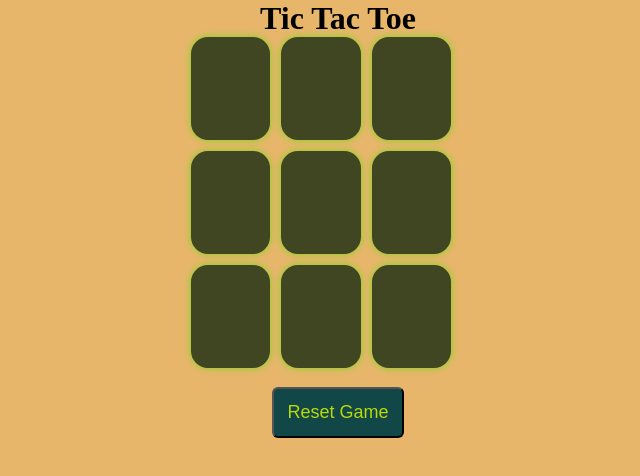
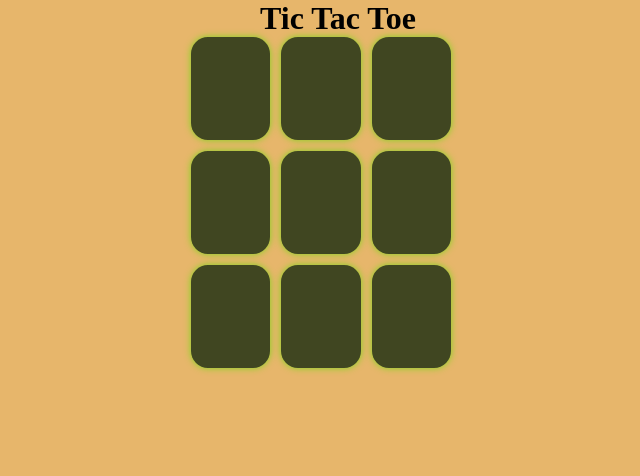
Before and after one commit to koushaladhikari/ticktaktoe, a plain HTML site: page index.html in a window 1280 px wide. Shown: the whole page, without its empty margins (302-942 px from the left). Drawn offline with Linux system fonts and the light colour scheme.

Commit message:
Update index.html

```diff
--- a/index.html
+++ b/index.html
@@ -22,8 +22,6 @@
     <button class="box"></button>
    </div>
    </div>
-
-   <button class="rst-btn">Reset Game</button>
 </main>
 
 <script src="javascript.js"></script>
```
